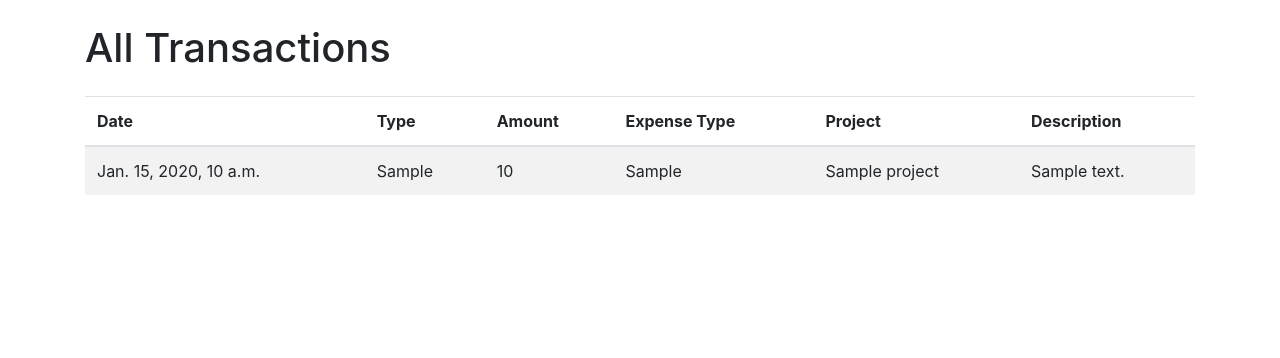
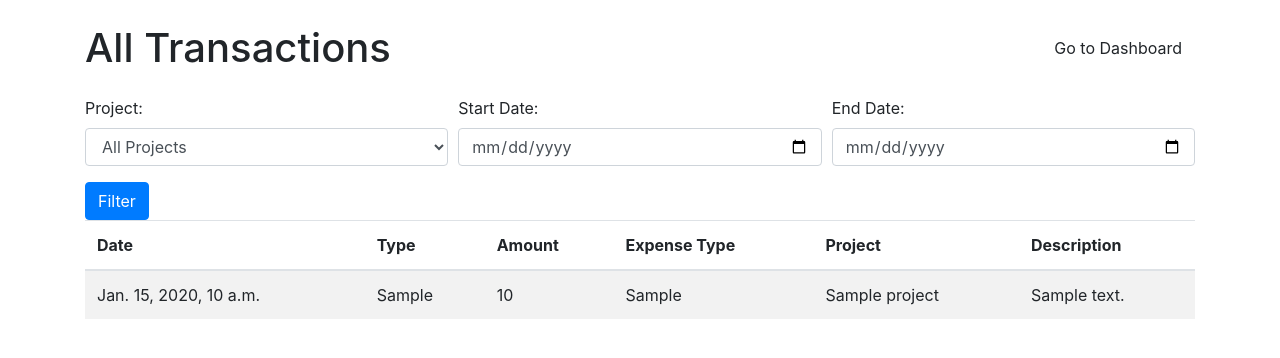
Before and after one commit to vipin-baghel/AccountsManagement_Django, a Django app: template AccountsManagementApp/templates/AccountsManagementApp/all_transactions.html in a window 1280 px wide. Shown: the top 358 px of the page. Run offline with Django 5.2, Linux system fonts and the light colour scheme; the template is opened without the code that fills it: most values are stand-ins (such as "Sample title", 1, 10 or a date in 2020); some libraries are stand-ins or nearby versions.

Commit message:
added filters in the transactions page

```diff
--- a/AccountsManagementApp/templates/AccountsManagementApp/all_transactions.html
+++ b/AccountsManagementApp/templates/AccountsManagementApp/all_transactions.html
@@ -12,7 +12,34 @@
 
 <body>
     <div class="container mt-4">
-        <h1 class="mb-4">All Transactions</h1>
+        <div class="d-flex justify-content-between align-items-center mb-4">
+            <h1 class="mb-0">All Transactions</h1>
+            <a href="{% url 'dashboard' %}" class="btn bt-secondary">Go to Dashboard</a>
+        </div>
+        <!-- Add filter form -->
+        <form method="get">
+            <div class="form-row">
+                <div class="form-group col-md-4">
+                    <label for="project">Project:</label>
+                    <select id="project" name="project" class="form-control">
+                        <option value="">All Projects</option>
+                        {% for project in projects %}
+                        <option value="{{ project.id }}">{{ project.name }}</option>
+                        {% endfor %}
+                    </select>
+                </div>
+                <div class="form-group col-md-4">
+                    <label for="start_date">Start Date:</label>
+                    <input type="date" id="start_date" name="start_date" class="form-control">
+                </div>
+                <div class="form-group col-md-4">
+                    <label for="end_date">End Date:</label>
+                    <input type="date" id="end_date" name="end_date" class="form-control">
+                </div>
+            </div>
+            <button type="submit" class="btn btn-primary">Filter</button>
+        </form>
+        <!-- Transaction table -->
         <table class="table table-striped">
             <thead>
                 <tr>
```
Also changed, not shown: AccountsManagementApp/views/all_transactions.py (+18 -2 lines).
